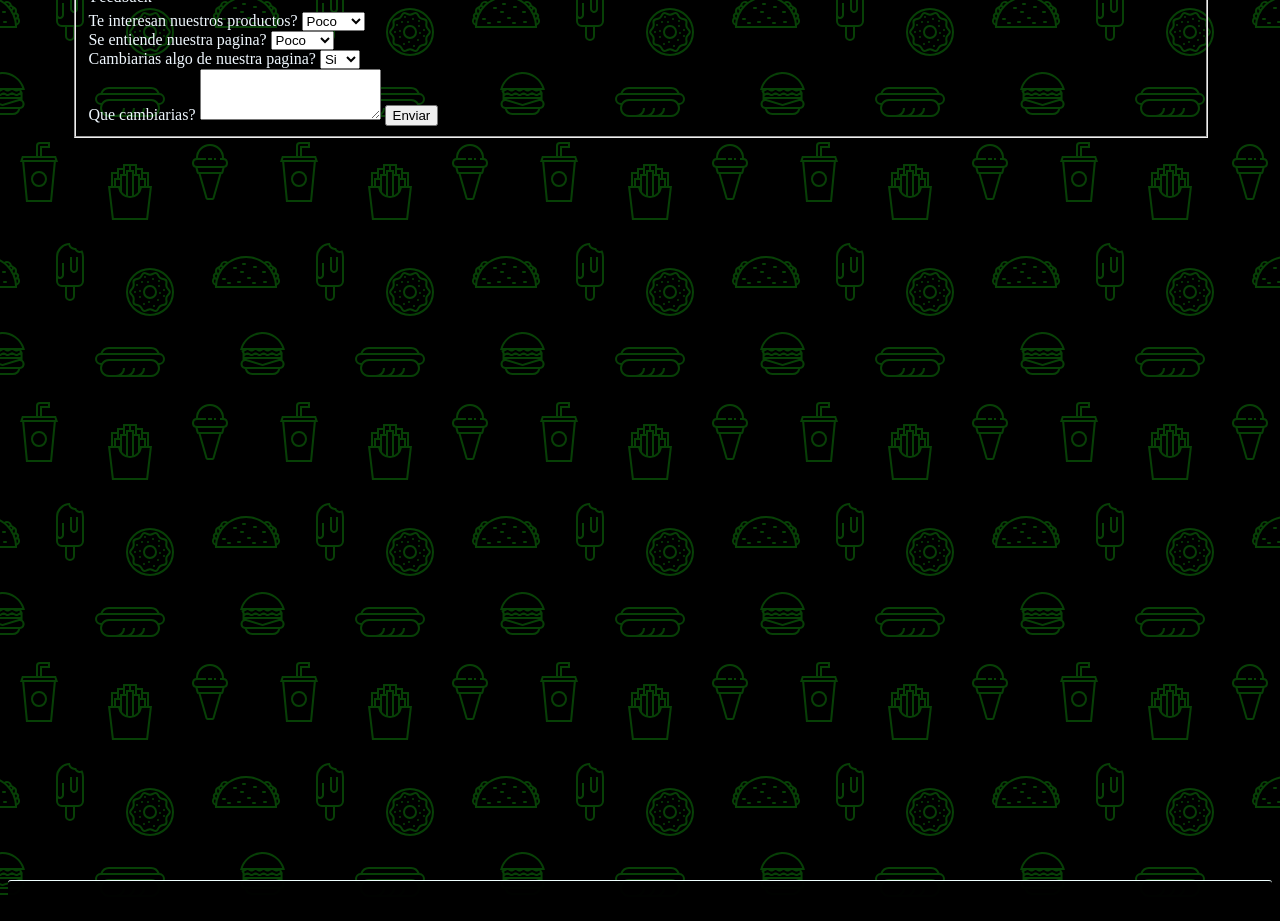
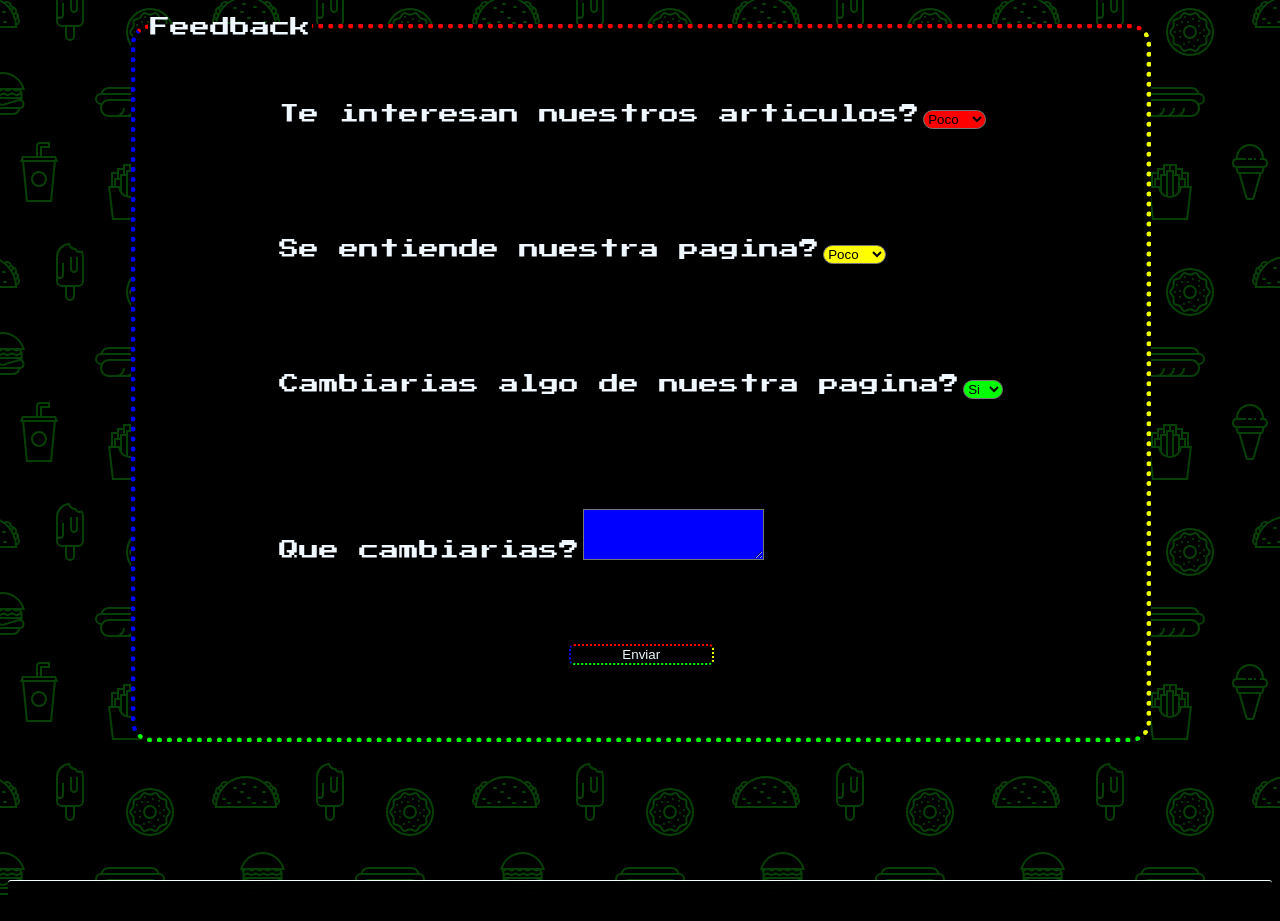
Before and after one commit to MARTINPIMENTA/Proyecto_Sitio_Web_CODERHOUSE, a plain HTML site: page feedback.html in a window 1280 px wide. Shown: the part 188-1109 px from the top of the page. Drawn offline with Linux system fonts and the light colour scheme.

Commit message:
editado de css en feedback

```diff
--- a/feedback.html
+++ b/feedback.html
@@ -59,9 +59,9 @@
         <fieldset class="formularioGeneral">
           <legend>Feedback</legend>
           <form class="contenedorPreguntas" action="" method="post" enctype="">
-            <div class="campoForm" id="productosForm">
-              <label for="campo 1">Te interesan nuestros productos?</label>
-              <select name="tipo" id="campo 1">
+            <div class="campoForm" id="articulosForm">
+              <label for="campo 1">Te interesan nuestros articulos?</label>
+              <select name="tipo" id="campo1">
               <option value="1">Poco</option>
               <option value="2">Algo</option>
               <option value="3">Mucho</option>
@@ -69,7 +69,7 @@
             </div>
             <div class="campoForm" id="interfazForm">
               <label for="campo 2">Se entiende nuestra pagina?</label>
-              <select name="tipo" id="campo 2">
+              <select name="tipo" id="campo2">
               <option value="1">Poco</option>
               <option value="2">Algo</option>
               <option value="3">Mucho</option>
@@ -77,15 +77,17 @@
             </div>
             <div class="campoForm" id="cambiosForm">
               <label for="campo 3">Cambiarias algo de nuestra pagina?</label>
-              <select name="tipo" id="campo 3">
+              <select name="tipo" id="campo3">
               <option value="1">Si</option>
               <option value="0">No</option>
               </select>
             </div>
             <div class="campoForm" id="inputForm">
               <label for="comentario">Que cambiarias?</label>
-              <textarea name="comentario" cols="20" rows="3"></textarea>
-              <input type="submit" value="Enviar" />
+              <textarea id="campo4" name="comentario" cols="20" rows="3"></textarea>
+            </div>
+            <div class="campoForm" id="botonEnviar">
+              <input class="botonEnviar" type="submit" value="Enviar" />
             </div>
           </form>
         </fieldset>
--- a/styles/feedback.css
+++ b/styles/feedback.css
@@ -1,11 +1,93 @@
 main {
   height: 1000px;
+  display: flex;
+  flex-direction: column;
+  align-items: center;
 }
 
 .tituloPrincipal {
+  border-radius: 2px;
   color: azure;
+  font-size: 10px;
+  font-family: "Press Start 2P", cursive;
+  margin: 20px;
+}
+
+.seccionPrincipal {
+  height: 700px;
+  width: 90%;
+}
+
+.formularioGeneral {
+  position: relative;
+  height: 100%;
+  display: flex;
+  flex-direction: column;
+  align-items: center;
+  background-color: black;
+  border-radius: 20px;
+  border: dotted 5px;
+  border-top-color: red;
+  border-left-color: blue;
+  border-right-color: rgb(238, 255, 0);
+  border-bottom-color: rgb(0, 255, 0);
+  justify-content: space-around;
+}
+
+.contenedorPreguntas {
+  display: grid;
+  grid-template-columns: 1fr;
+  grid-template-rows: repeat(4, 1fr);
+  align-content: center;
+}
+
+.campoForm {
+  margin: 40px;
+}
+
+select {
+  border-radius: 10px;
 }
 
 legend, label {
   color: aliceblue;
-} /* Eliminar despues de dar diseño a todo */
+  font-family: "Press Start 2P", cursive;
+  font-size: 20px;
+}
+
+.botonEnviar {
+  color: aliceblue;
+  width: 20%;
+  background-color: black;
+  border-radius: 5px;
+  border: dotted 2px;
+  border-top-color: red;
+  border-left-color: blue;
+  border-right-color: rgb(238, 255, 0);
+  border-bottom-color: rgb(0, 255, 0);
+}
+
+.botonEnviar:hover {
+  color: red;
+  background-color: rgba(0, 255, 0, 0.815);
+}
+
+#botonEnviar {
+  text-align: center;
+}
+
+#campo1 {
+  background-color: red;
+}
+
+#campo2 {
+  background-color: yellow;
+}
+
+#campo3 {
+  background-color: rgb(0, 255, 0);
+}
+
+#campo4 {
+  background-color: blue;
+}
```
